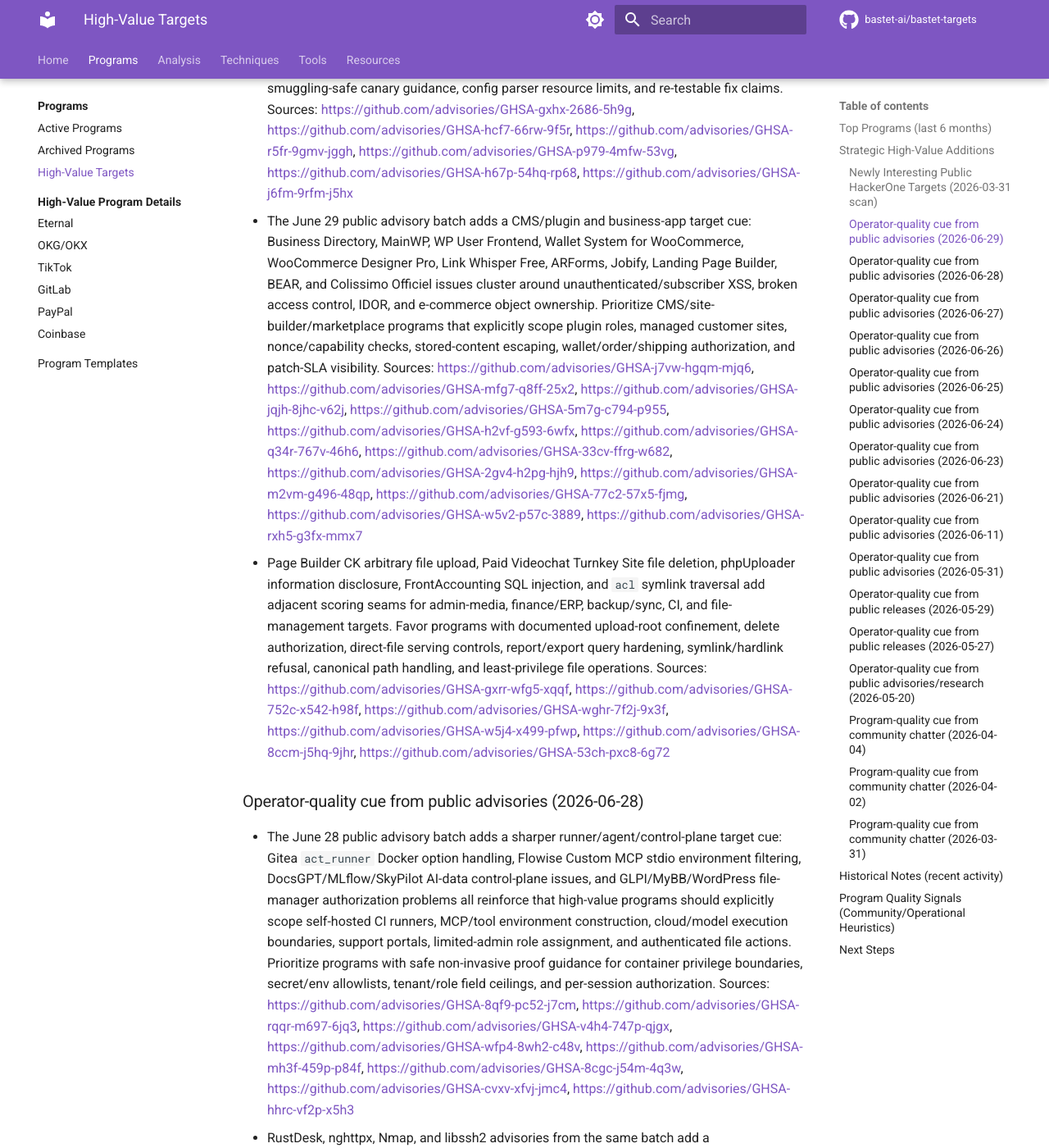
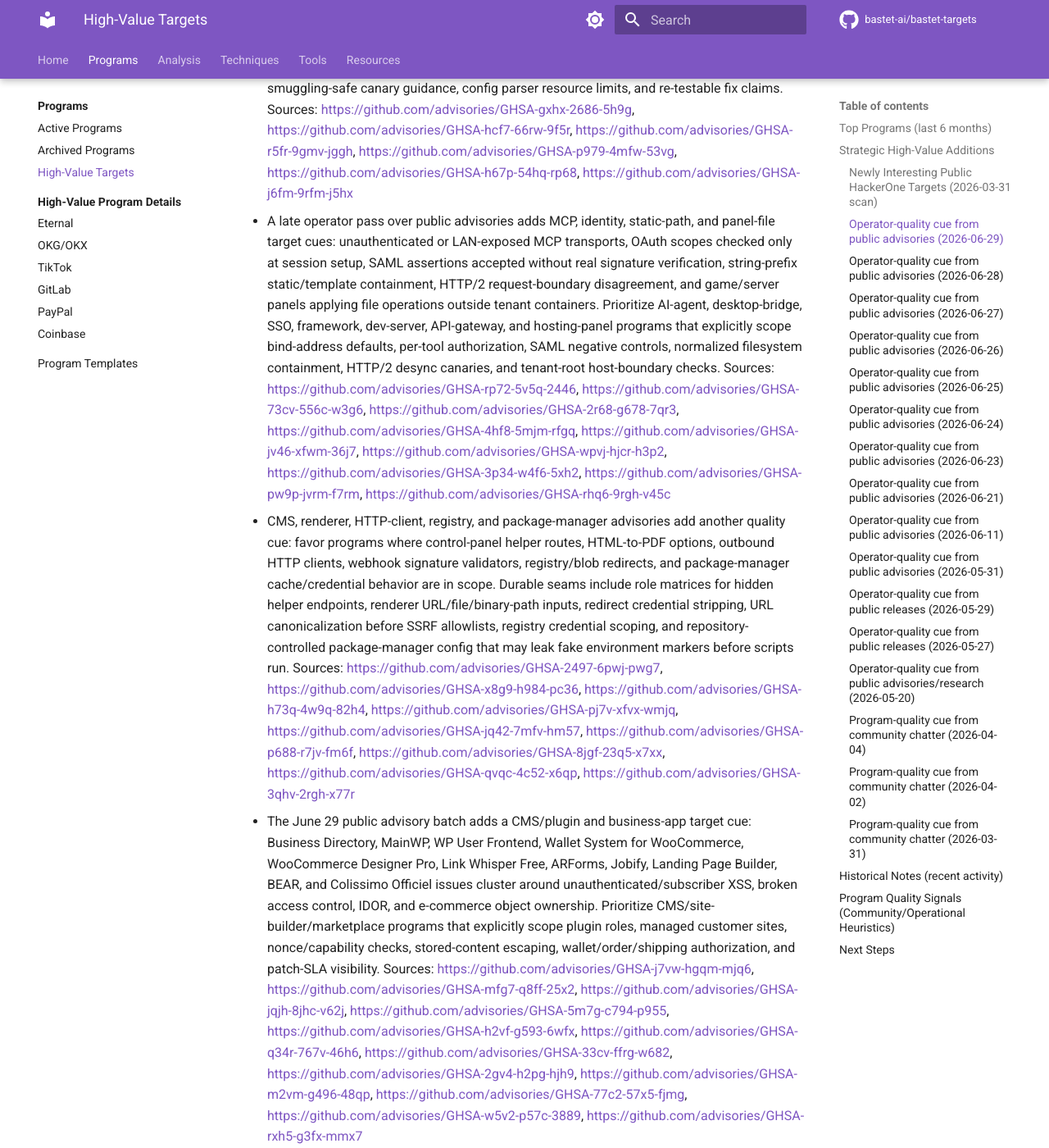
Before and after one commit to bastet-ai/bastet-targets, an MkDocs documentation site: the page built from docs/programs/high-value.md, in a window 1280 px wide and 1400 px high, scrolled down 1483 px. Shown: the whole window at 82% size. Built offline with MkDocs 1.6.1 and Material for MkDocs 9.7.7, drawn with Linux system fonts in a browser that asks for light colours; comment, search, counter and statistics services are not loaded.

Commit message:
Add June 29 target quality signals

```diff
--- a/docs/programs/high-value.md
+++ b/docs/programs/high-value.md
@@ -34,6 +34,8 @@
 ### Operator-quality cue from public advisories (2026-06-29)
 
 - A June 29 updated-advisory pass adds identity, edge, and integration target cues: slack-go empty signing secrets, Turbo login callback CSRF/session fixation, SCIM filter stack exhaustion, old Netty request smuggling metadata refresh, JS-YAML merge-key DoS, and Froxlor incomplete-fix drift all reinforce programs that scope Slack/webhook verification, OAuth/login callbacks, SCIM/identity provisioning parsers, Java edge stacks, YAML/config ingestion, and hosting-control-panel patch validation. Score explicit non-empty shared-secret preconditions, state/nonce/session rotation on callbacks, parser depth ceilings, request-smuggling-safe canary guidance, config parser resource limits, and re-testable fix claims. Sources: https://github.com/advisories/GHSA-gxhx-2686-5h9g, https://github.com/advisories/GHSA-hcf7-66rw-9f5r, https://github.com/advisories/GHSA-r5fr-9gmv-jggh, https://github.com/advisories/GHSA-p979-4mfw-53vg, https://github.com/advisories/GHSA-h67p-54hq-rp68, https://github.com/advisories/GHSA-j6fm-9rfm-j5hx
+- A late operator pass over public advisories adds MCP, identity, static-path, and panel-file target cues: unauthenticated or LAN-exposed MCP transports, OAuth scopes checked only at session setup, SAML assertions accepted without real signature verification, string-prefix static/template containment, HTTP/2 request-boundary disagreement, and game/server panels applying file operations outside tenant containers. Prioritize AI-agent, desktop-bridge, SSO, framework, dev-server, API-gateway, and hosting-panel programs that explicitly scope bind-address defaults, per-tool authorization, SAML negative controls, normalized filesystem containment, HTTP/2 desync canaries, and tenant-root host-boundary checks. Sources: https://github.com/advisories/GHSA-rp72-5v5q-2446, https://github.com/advisories/GHSA-73cv-556c-w3g6, https://github.com/advisories/GHSA-2r68-g678-7qr3, https://github.com/advisories/GHSA-4hf8-5mjm-rfgq, https://github.com/advisories/GHSA-jv46-xfwm-36j7, https://github.com/advisories/GHSA-wpvj-hjcr-h3p2, https://github.com/advisories/GHSA-3p34-w4f6-5xh2, https://github.com/advisories/GHSA-pw9p-jvrm-f7rm, https://github.com/advisories/GHSA-rhq6-9rgh-v45c
+- CMS, renderer, HTTP-client, registry, and package-manager advisories add another quality cue: favor programs where control-panel helper routes, HTML-to-PDF options, outbound HTTP clients, webhook signature validators, registry/blob redirects, and package-manager cache/credential behavior are in scope. Durable seams include role matrices for hidden helper endpoints, renderer URL/file/binary-path inputs, redirect credential stripping, URL canonicalization before SSRF allowlists, registry credential scoping, and repository-controlled package-manager config that may leak fake environment markers before scripts run. Sources: https://github.com/advisories/GHSA-2497-6pwj-pwg7, https://github.com/advisories/GHSA-x8g9-h984-pc36, https://github.com/advisories/GHSA-h73q-4w9q-82h4, https://github.com/advisories/GHSA-pj7v-xfvx-wmjq, https://github.com/advisories/GHSA-jq42-7mfv-hm57, https://github.com/advisories/GHSA-p688-r7jv-fm6f, https://github.com/advisories/GHSA-8jgf-23q5-x7xx, https://github.com/advisories/GHSA-qvqc-4c52-x6qp, https://github.com/advisories/GHSA-3qhv-2rgh-x77r
 - The June 29 public advisory batch adds a CMS/plugin and business-app target cue: Business Directory, MainWP, WP User Frontend, Wallet System for WooCommerce, WooCommerce Designer Pro, Link Whisper Free, ARForms, Jobify, Landing Page Builder, BEAR, and Colissimo Officiel issues cluster around unauthenticated/subscriber XSS, broken access control, IDOR, and e-commerce object ownership. Prioritize CMS/site-builder/marketplace programs that explicitly scope plugin roles, managed customer sites, nonce/capability checks, stored-content escaping, wallet/order/shipping authorization, and patch-SLA visibility. Sources: https://github.com/advisories/GHSA-j7vw-hgqm-mjq6, https://github.com/advisories/GHSA-mfg7-q8ff-25x2, https://github.com/advisories/GHSA-jqjh-8jhc-v62j, https://github.com/advisories/GHSA-5m7g-c794-p955, https://github.com/advisories/GHSA-h2vf-g593-6wfx, https://github.com/advisories/GHSA-q34r-767v-46h6, https://github.com/advisories/GHSA-33cv-ffrg-w682, https://github.com/advisories/GHSA-2gv4-h2pg-hjh9, https://github.com/advisories/GHSA-m2vm-g496-48qp, https://github.com/advisories/GHSA-77c2-57x5-fjmg, https://github.com/advisories/GHSA-w5v2-p57c-3889, https://github.com/advisories/GHSA-rxh5-g3fx-mmx7
 - Page Builder CK arbitrary file upload, Paid Videochat Turnkey Site file deletion, phpUploader information disclosure, FrontAccounting SQL injection, and `acl` symlink traversal add adjacent scoring seams for admin-media, finance/ERP, backup/sync, CI, and file-management targets. Favor programs with documented upload-root confinement, delete authorization, direct-file serving controls, report/export query hardening, symlink/hardlink refusal, canonical path handling, and least-privilege file operations. Sources: https://github.com/advisories/GHSA-gxrr-wfg5-xqqf, https://github.com/advisories/GHSA-752c-x542-h98f, https://github.com/advisories/GHSA-wghr-7f2j-9x3f, https://github.com/advisories/GHSA-w5j4-x499-pfwp, https://github.com/advisories/GHSA-8ccm-j5hq-9jhr, https://github.com/advisories/GHSA-53ch-pxc8-6g72
 
```
Also changed, not shown: docs/programs/program-quality-signals.md (+2 -0 lines).
